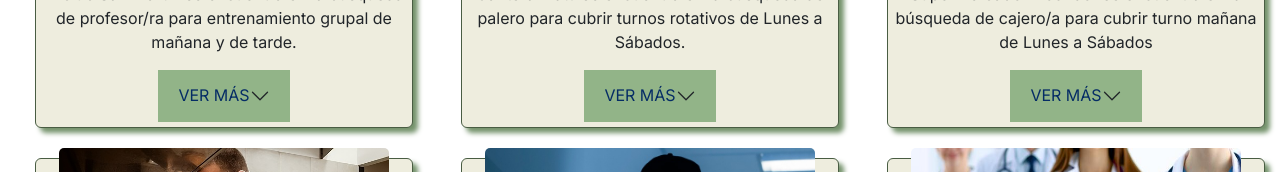
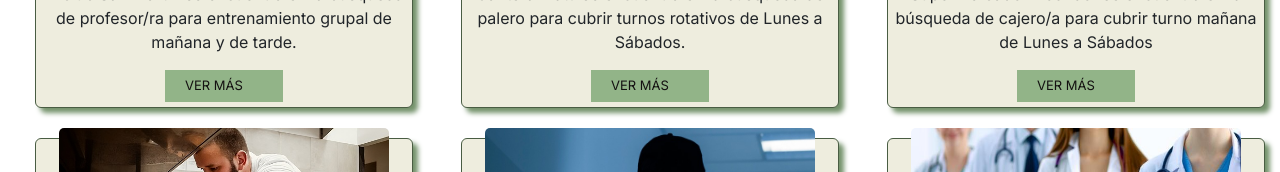
Before and after one commit to AyelenPorqueres/empleos, a Next.js app: page /cardempleos in a window 1280 px wide. Shown: the part 586-758 px from the top of the page. Built offline with nearby package versions, Linux system fonts and the light colour scheme.

Commit message:
cambios en el boton de la card

```diff
--- a/src/app/componentes/cardEmpleos/cardEmpleos.css
+++ b/src/app/componentes/cardEmpleos/cardEmpleos.css
@@ -36,25 +36,61 @@
     background-color:#92b488 ;
     border-color: #6d9262;
     color: rgb(20, 17, 17);
+    text-align: center;
 
 }
 
 .accordion-flush .accordion-item .accordion-button, .accordion-flush .accordion-item .accordion-button.collapsed {
-    border-radius: 10px;
+    border-radius: 2px;
+
 
 }
 
 .accordion{
     --bs-accordion-bg: none;
+    --bs-accordion-btn-focus-border-color: #92b488 ;
+    --bs-accordion-btn-focus-box-shadow: 0 0 0 0.25rem #92b488;
+    --bs-accordion-active-color:  #4f6a47;
+    --bs-accordion-active-bg: #92b488 ;
 }
 
 .accordion-button {
-    color: var(--bs-accordion-active-color);
+    text-decoration-color: black;
     background-color: #92b488 ;
+    height: 20px;
+    font-size: 13px;
+
+
+}
+.accordion-button:not(.collapsed) {
+     color: black;
+     background-color: #92b488 ;
+     box-shadow: #6d9262;
+     border-radius: 2px;
+
 
 }
 
 
+.accordion-body{
+    background-color: #92b488;
+    border-radius: 2px;
+    margin-top: -10px;
+}
+.accordion-button::after{
+    background-image: none;
+}
+.button-trabajo{
+    margin-left: 40px;
+    background-color: #495d43;
+    color: white;
+    border-radius: 5px;
+    border-color: #74926b;
+}
+
+
+
 .button-vermas:hover{
     background-color: #769b6a;
+
 }
--- a/src/app/componentes/cardEmpleos/cardEmpleos.tsx
+++ b/src/app/componentes/cardEmpleos/cardEmpleos.tsx
@@ -23,12 +23,12 @@ export const CardEmpleos = (props: any) => {
                 </button> */}
                     <Accordion flush>
                         <Accordion.Item eventKey="0" >
-                            <Accordion.Header>VER MÁS</Accordion.Header>
-                            <Accordion.Body>
-                                <p className='card-text-description'> Rubro: {item.rubro}</p>
-                                <p className='card-text-description'> Requisitos: {item.requisitos}</p>
-                                <p className='card-text-description'> Carga horaria: {item.cargaHoraria}hs</p>
-                                <button>APLICAR AL TRABAJO</button>
+                            <Accordion.Header className='button-vermas'>VER MÁS</Accordion.Header>
+                            <Accordion.Body className='accordion-body'>
+                                <p className='card-text-description'> RUBRO: {item.rubro}</p>
+                                <p className='card-text-description'> REQUISITOS: {item.requisitos}</p>
+                                <p className='card-text-description'> CARGA HORARIA: {item.cargaHoraria}hs</p>
+                                <button className='button-trabajo'>APLICAR AL TRABAJO</button>
 
                             </Accordion.Body>
                         </Accordion.Item>
```
